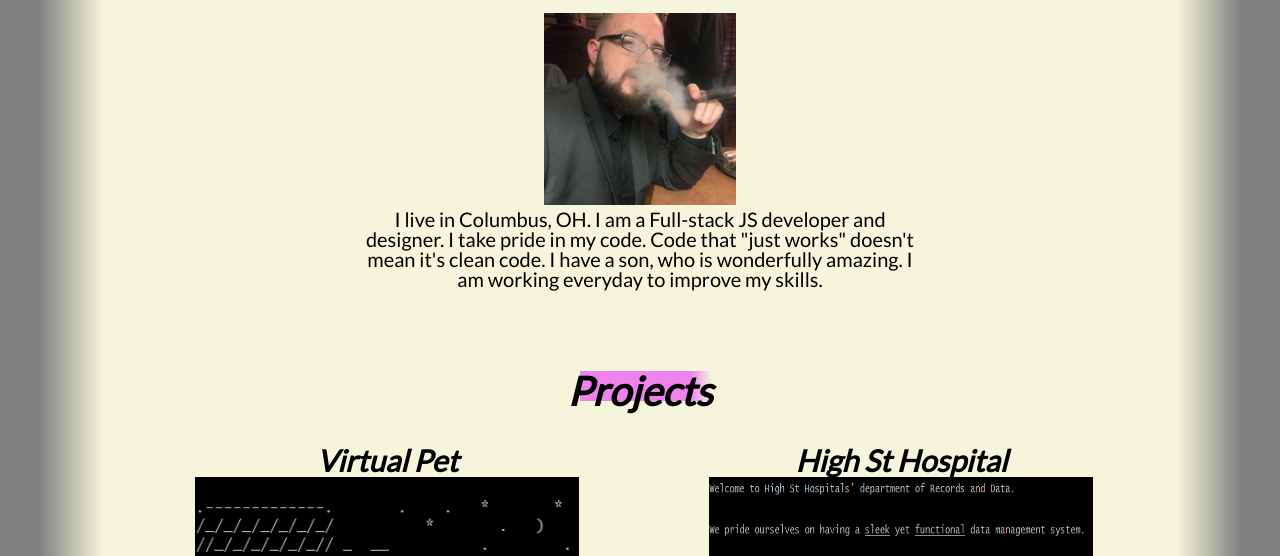
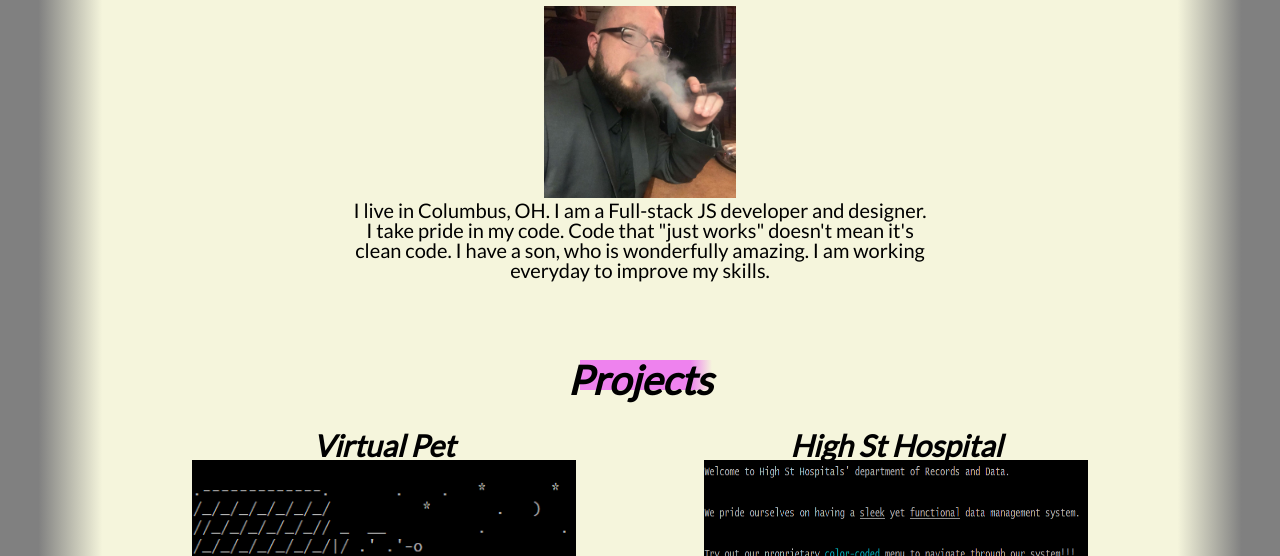
Before and after one commit to Chris-Ross/Chris-Ross.github.io, a plain HTML site: page index.html in a window 1280 px wide. Shown: the part 544-1100 px from the top of the page. Drawn offline with Linux system fonts and the light colour scheme.

Commit message:
version 1.0.2

```diff
--- a/index.css
+++ b/index.css
@@ -2,7 +2,7 @@
 * {
   /* border: 1px solid red; */
   box-sizing: border-box;
-  margin: 1px 1px;
+  margin: 0;
   padding: 0;
 }
 
```
